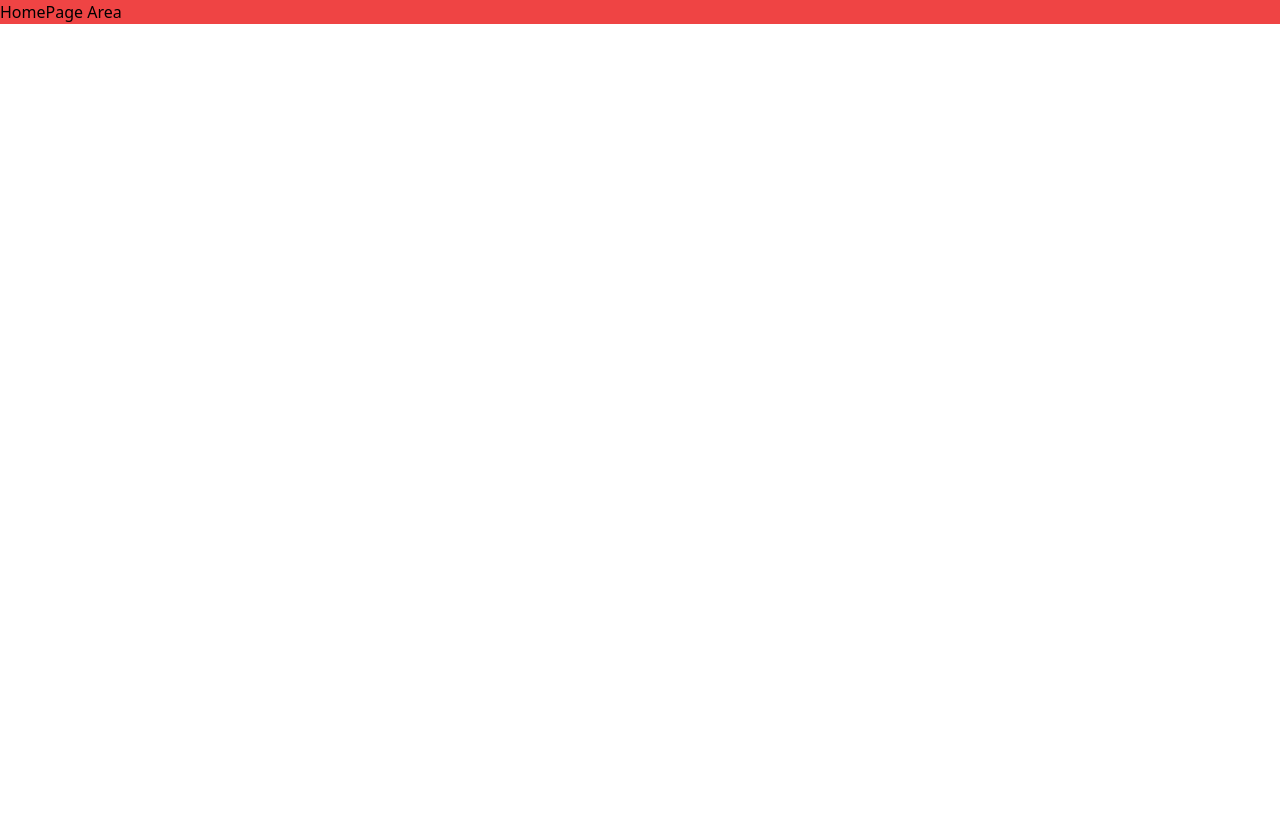
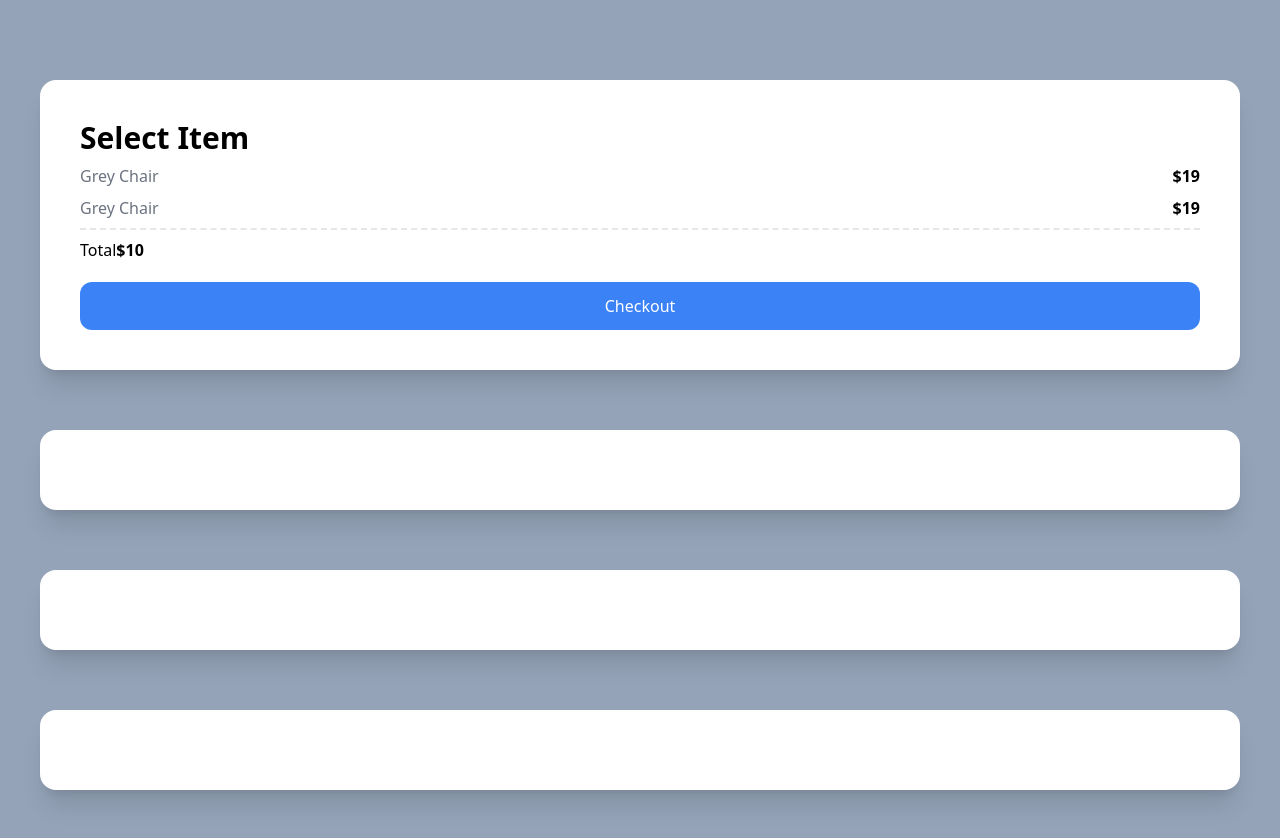
Before and after one commit to jun950829/super-app, a Next.js app: page / in a window 1280 px wide. Shown: the top 838 px of the page. Before the commit the page ends 800 px from the top, so only its background shows below. Built offline with nearby package versions, Linux system fonts and the light colour scheme.

Commit message:
[MOD] tailwind test

```diff
--- a/pages/index.tsx
+++ b/pages/index.tsx
@@ -1,10 +1,33 @@
 import type { NextPage } from "next";
 
 const Home: NextPage = () => {
-  return <div className="bg-red-500">
-    {/* <h1 className='text-blue-500'>it works</h1> */}
-    <h1 className='text-black'>HomePage Area</h1>
-  </div>;
+  return (
+    <div className="bg-slate-400 py-20 px-10 flex flex-col space-y-5 grid gap-10">
+      <div className="bg-white p-10 rounded-2xl shadow-xl">
+        <span className="font-semibold text-3xl">Select Item</span>
+        <div className="flex justify-between my-2">
+          <span className="text-gray-500">Grey Chair</span>
+          <span className="font-semibold">$19</span>
+        </div>
+        <div className="flex justify-between my-2">
+          <span className="text-gray-500">Grey Chair</span>
+          <span className="font-semibold">$19</span>
+        </div>
+        <div className="flex justify-between mt-2 pt-2 border-t-2 border-dashed"></div>
+        <div>
+          <span>Total</span>
+          <span className="font-semibold">$10</span>
+        </div>
+        <div className="mt-5 bg-blue-500 text-white p-3 text-center rounded-xl">
+          Checkout
+        </div>
+      </div>
+      <div className="bg-white p-10 rounded-2xl shadow-xl"></div>
+      <div className="bg-white p-10 rounded-2xl shadow-xl"></div>
+      <div className="bg-white p-10 rounded-2xl shadow-xl"></div>
+    </div>
+  );
+
 }
 
 export default Home;
```
